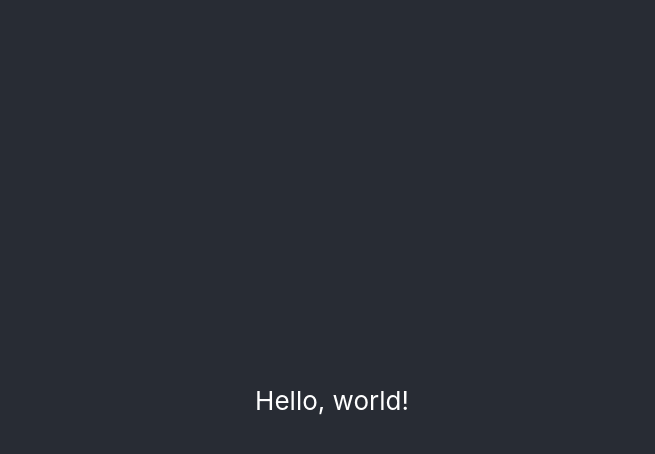
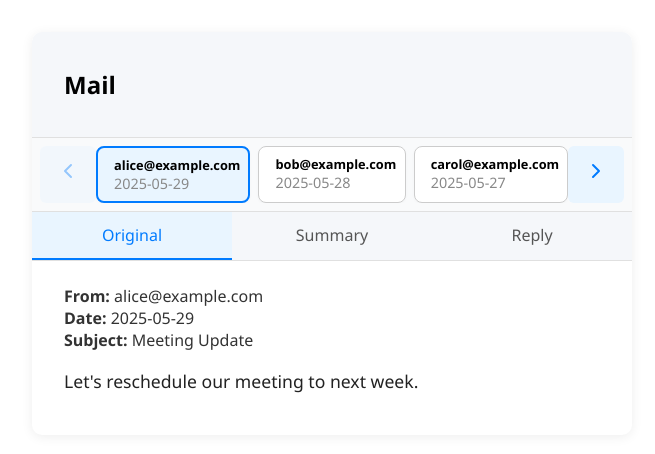
Before and after one commit to Goulstems/email-assistant, a React (Create React App) app: page / in a window 1280 px wide. Shown: the top 454 px of the page, without its empty margins (308-963 px from the left). Built offline with nearby package versions, Linux system fonts and the light colour scheme.

Commit message:
began interface.

```diff
--- a/src/App.css
+++ b/src/App.css
@@ -1,5 +1,11 @@
 .App {
-  text-align: center;
+  max-width: 600px;
+  margin: 2rem auto;
+  font-family: 'Segoe UI', Arial, sans-serif;
+  background: #fff;
+  border-radius: 10px;
+  box-shadow: 0 2px 12px rgba(0,0,0,0.07);
+  overflow: hidden;
 }
 
 .App-logo {
@@ -36,3 +42,163 @@
     transform: rotate(360deg);
   }
 }
+
+.mail-header {
+  padding: 1rem 2rem;
+  border-bottom: 1px solid #e0e0e0;
+  background: #f5f7fa;
+}
+
+.carousel-container {
+  display: flex;
+  align-items: left;
+  padding: .5rem .5rem;
+  background: #f9fafb;
+  border-bottom: 1px solid #e0e0e0;
+}
+
+.carousel-arrow {
+  flex-shrink: 0;
+  background: #e9f5ff;
+  border: none;
+  color: #007bff;
+  font-size: 1.5rem;
+  padding: 0.5rem 1rem;
+  border-radius: 6px;
+  cursor: pointer;
+  transition: background 0.2s;
+}
+.carousel-arrow:disabled {
+  opacity: 0.4;
+  cursor: not-allowed;
+}
+
+.carousel-list {
+  display: flex;
+  gap: .5rem;
+  flex: 1 1 0;
+  justify-content: left;
+  min-width: 0;
+  overflow-x: auto;
+}
+
+.carousel-item {
+  border: 1px solid #ccc;
+  border-radius: 8px;
+  padding: 0.5rem 1rem;
+  min-width: 110px;
+  background: #fff;
+  cursor: pointer;
+  transition: border 0.2s, background 0.2s;
+  box-shadow: 0 1px 3px rgba(0,0,0,0.03);
+}
+.carousel-item.selected {
+  border: 2px solid #007bff;
+  background: #e9f5ff;
+}
+.carousel-from {
+  font-weight: bold;
+  font-size: .8em;
+}
+.carousel-date {
+  font-size: 0.9em;
+  color: #888;
+}
+
+.tabs {
+  display: flex;
+  border-bottom: 1px solid #e0e0e0;
+  background: #f5f7fa;
+}
+.tab {
+  flex: 1;
+  padding: 0.75rem 0;
+  text-align: center;
+  cursor: pointer;
+  font-weight: 500;
+  color: #555;
+  transition: background 0.2s, border-bottom 0.2s;
+  border-bottom: 2px solid transparent;
+}
+.tab.active {
+  background: #e9f5ff;
+  color: #007bff;
+  border-bottom: 2px solid #007bff;
+}
+
+.email-details {
+  padding: 1.5rem 2rem;
+}
+
+.email-meta {
+  margin-bottom: 1rem;
+  font-size: 1em;
+  color: #333;
+}
+
+.email-body {
+  font-size: 1.1em;
+  line-height: 1.6;
+  color: #222;
+  margin-bottom: 1rem;
+  white-space: pre-wrap;
+}
+
+.ai-summary, .ai-reply {
+  margin-top: 1rem;
+}
+
+.ai-summary-text, .ai-reply-text {
+  margin-top: 0.5rem;
+  font-style: italic;
+  color: #555;
+  background: #f5f7fa;
+  padding: 0.75rem 1rem;
+  border-radius: 6px;
+}
+
+.reply-textarea {
+  width: 100%;
+  min-height: 80px;
+  margin-top: 1rem;
+  padding: 0.75rem;
+  font-size: 1em;
+  border: 1px solid #ccc;
+  border-radius: 6px;
+  resize: vertical;
+  box-sizing: border-box;
+}
+
+.reply-actions {
+  display: flex;
+  gap: 1rem;
+  margin-top: 1rem;
+}
+
+.draft-btn, .send-btn {
+  flex: 1;
+  padding: 0.75rem 0;
+  font-size: 1em;
+  border: none;
+  border-radius: 6px;
+  cursor: pointer;
+  transition: background 0.2s;
+}
+
+.draft-btn {
+  background: #f5f7fa;
+  color: #555;
+}
+
+.send-btn {
+  background: #007bff;
+  color: #fff;
+}
+
+.draft-btn:hover {
+  background: #e0e0e0;
+}
+
+.send-btn:hover {
+  background: #0056b3;
+}
--- a/src/App.js
+++ b/src/App.js
@@ -1,14 +1,114 @@
-import logo from './logo.svg';
 import './App.css';
+import React, { useState } from 'react';
+
+const mockEmails = [
+  { id: 1, from: "alice@example.com", date: "2025-05-29", subject: "Meeting Update", body: "Let's reschedule our meeting to next week." },
+  { id: 2, from: "bob@example.com", date: "2025-05-28", subject: "Project Files", body: "Please find the attached project files." },
+  { id: 3, from: "carol@example.com", date: "2025-05-27", subject: "Lunch?", body: "Are you free for lunch tomorrow?" },
+];
+
+const TABS = ["Original", "Summary", "Reply"];
 
 function App() {
+  const [selectedEmailIdx, setSelectedEmailIdx] = useState(0);
+  const [activeTab, setActiveTab] = useState("Original");
+  const [replyText, setReplyText] = useState("");
+
+  const email = mockEmails[selectedEmailIdx];
+
   return (
     <div className="App">
-      <header className="App-header">
-        <p>
-          Hello, world!
-        </p>
+      <header className="mail-header">
+        <h2>Mail</h2>
       </header>
+      {/* Email carousel */}
+      <div className="carousel-container">
+        <button
+          className="carousel-arrow"
+          onClick={() => setSelectedEmailIdx(Math.max(0, selectedEmailIdx - 1))}
+          disabled={selectedEmailIdx === 0}
+          aria-label="Previous"
+        >
+          {/* Left Arrow SVG */}
+          <svg width="24" height="24" viewBox="0 0 24 24" fill="none">
+            <path d="M15 6l-6 6 6 6" stroke="#007bff" strokeWidth="2" strokeLinecap="round" strokeLinejoin="round"/>
+          </svg>
+        </button>
+        <div className="carousel-list">
+          {mockEmails.map((em, idx) => (
+            <div
+              key={em.id}
+              className={`carousel-item${idx === selectedEmailIdx ? " selected" : ""}`}
+              onClick={() => setSelectedEmailIdx(idx)}
+            >
+              <div className="carousel-from">{em.from}</div>
+              <div className="carousel-date">{em.date}</div>
+            </div>
+          ))}
+        </div>
+        <button
+          className="carousel-arrow"
+          onClick={() => setSelectedEmailIdx(Math.min(mockEmails.length - 1, selectedEmailIdx + 1))}
+          disabled={selectedEmailIdx === mockEmails.length - 1}
+          aria-label="Next"
+        >
+          {/* Right Arrow SVG */}
+          <svg width="24" height="24" viewBox="0 0 24 24" fill="none">
+            <path d="M9 6l6 6-6 6" stroke="#007bff" strokeWidth="2" strokeLinecap="round" strokeLinejoin="round"/>
+          </svg>
+        </button>
+      </div>
+      {/* Tabs */}
+      <div className="tabs">
+        {TABS.map(tab => (
+          <div
+            key={tab}
+            className={`tab${activeTab === tab ? " active" : ""}`}
+            onClick={() => setActiveTab(tab)}
+          >
+            {tab}
+          </div>
+        ))}
+      </div>
+      {/* Email details */}
+      <div className="email-details">
+        <div className="email-meta">
+          <strong>From:</strong> {email.from} <br />
+          <strong>Date:</strong> {email.date} <br />
+          <strong>Subject:</strong> {email.subject}
+        </div>
+        {activeTab === "Original" && (
+          <div className="email-body">{email.body}</div>
+        )}
+        {activeTab === "Summary" && (
+          <div className="ai-summary">
+            <strong>AI Summary:</strong>
+            <div className="ai-summary-text">
+              {/* Placeholder summary */}
+              This is a summary of the email content.
+            </div>
+          </div>
+        )}
+        {activeTab === "Reply" && (
+          <div className="ai-reply">
+            <strong>AI Response:</strong>
+            <div className="ai-reply-text">
+              {/* Placeholder response */}
+              This is a suggested reply to the email.
+            </div>
+            <textarea
+              value={replyText}
+              onChange={e => setReplyText(e.target.value)}
+              placeholder="Write your reply here..."
+              className="reply-textarea"
+            />
+            <div className="reply-actions">
+              <button className="draft-btn">Save as Draft</button>
+              <button className="send-btn">Send Email</button>
+            </div>
+          </div>
+        )}
+      </div>
     </div>
   );
 }
```
